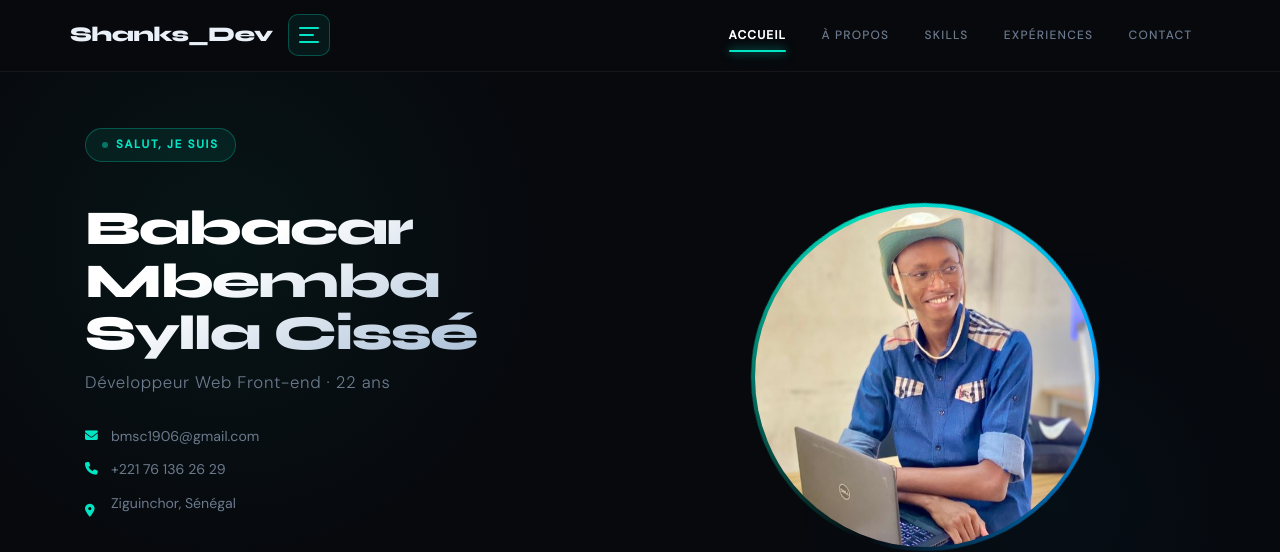
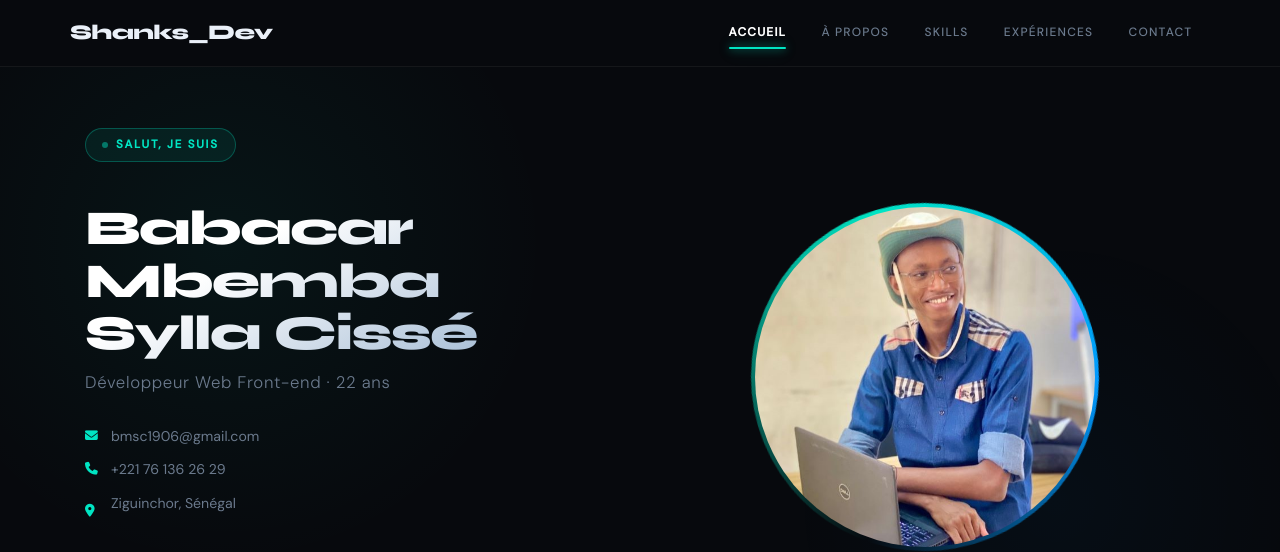
Before and after one commit to CISQOSE/Portfolio-V2, a plain HTML site: page index.html in a window 1280 px wide. Shown: the top 552 px of the page. Drawn offline with nearby package versions, Linux system fonts and the light colour scheme; files whose address does not match are found by name.

Commit message:
commit 6

```diff
--- a/assets/css/redesign.css
+++ b/assets/css/redesign.css
@@ -140,7 +140,7 @@ img { max-width: 100%; display: block; }
   position: relative; z-index: 9999;
   cursor: pointer;
   transition: border-color .25s ease, background .25s ease;
-  display: flex !important;
+  display: none !important;      /* caché par défaut sur desktop */
   align-items: center;
   justify-content: center;
   width: 42px; height: 42px;
@@ -899,6 +899,9 @@ textarea.form-control { resize: vertical; min-height: 130px; }
 
 /* ── Tablet portrait (768–991px) ───────────────────────────────── */
 @media (max-width: 991px) {
+  /* Bouton hamburger visible uniquement ici */
+  .navbar-toggler { display: flex !important; }
+
   /* ── Menu hamburger redesigné ── */
   .navbar-collapse {
     position: fixed;
```
